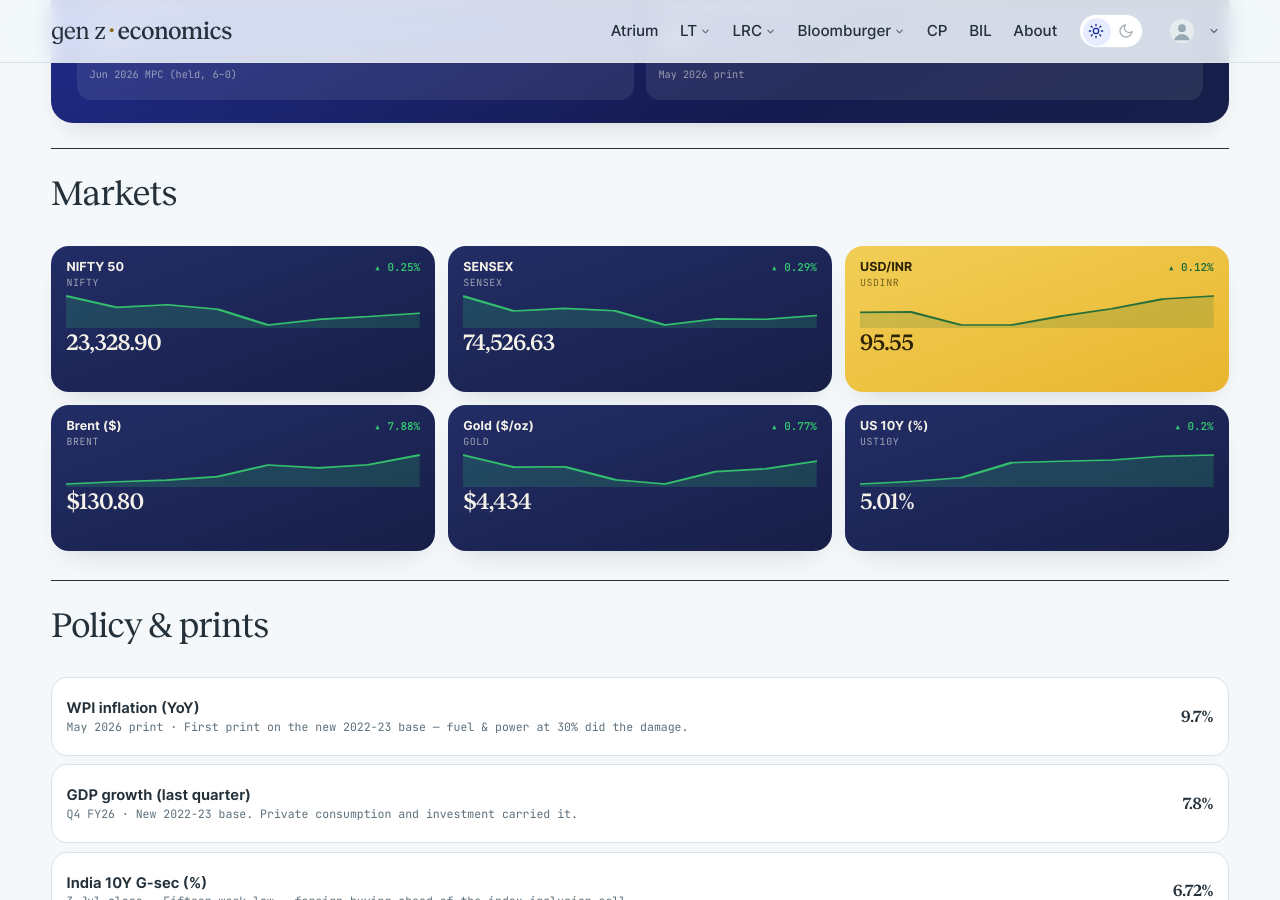
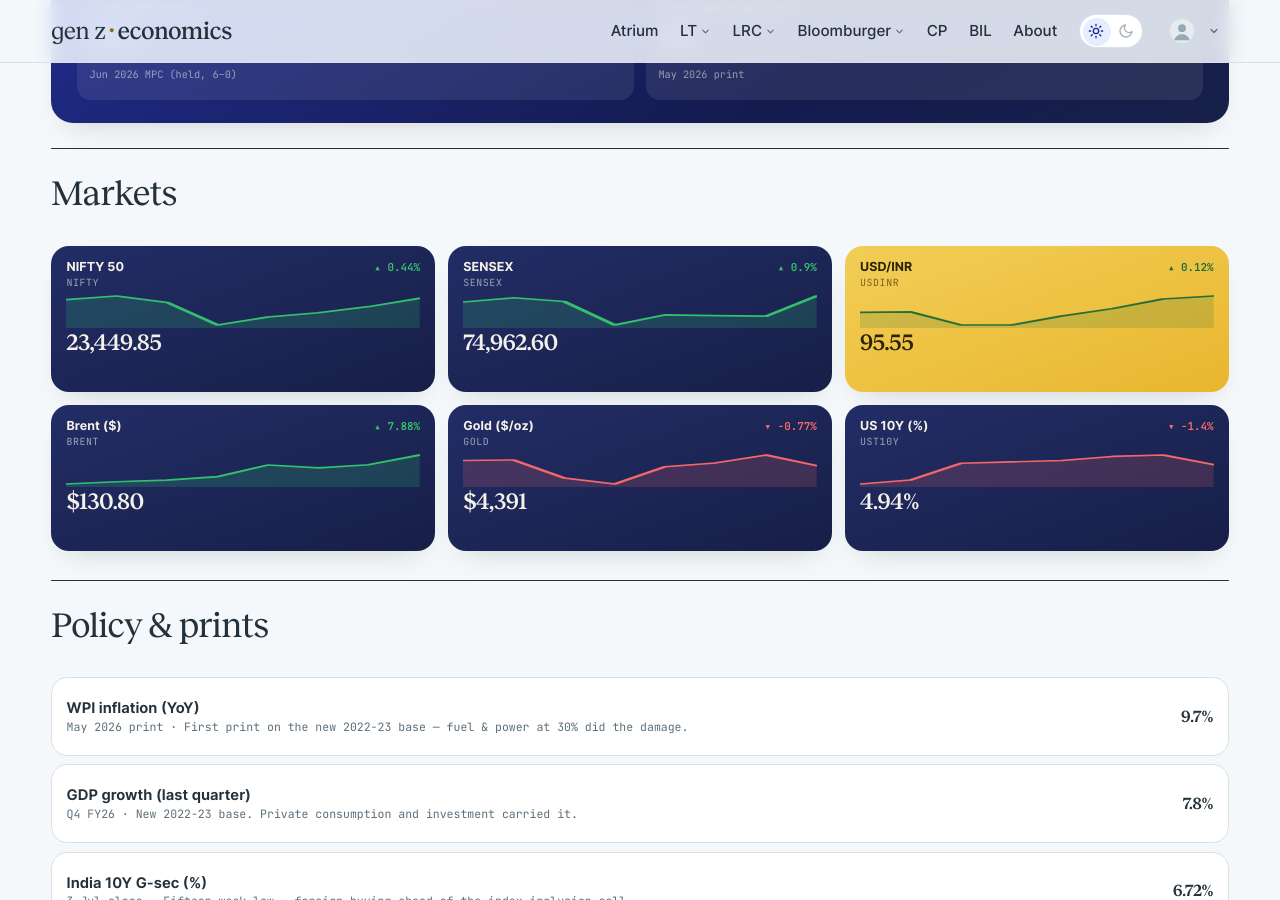
Before and after one commit to harsharya7021/genz-economics.com, a Jekyll site: the page built from macro-watch.html, in a window 1280 px wide and 900 px high, scrolled down 599 px. Built offline with Jekyll 4.4.1, drawn with Linux system fonts in a browser that asks for light colours; comment, search, counter and statistics services are not loaded.

Commit message:
data: morning market refresh

```diff
--- a/_data/macro.json
+++ b/_data/macro.json
@@ -1,34 +1,34 @@
 {
-  "as_of": "18 Sep 2026 close",
+  "as_of": "21 Sep 2026 close",
   "auto": {
     "nifty": {
       "label": "NIFTY 50",
-      "v": "23,328.90",
-      "chg": 0.25,
+      "v": "23,449.85",
+      "chg": 0.44,
       "spark": [
-        23635.1,
         23431.5,
         23477.801,
         23398.1,
         23118.6,
         23217.6,
         23270.6,
-        23328.9
+        23346.4,
+        23449.85
       ]
     },
     "sensex": {
       "label": "SENSEX",
-      "v": "74,526.63",
-      "chg": 0.29,
+      "v": "74,962.60",
+      "chg": 0.9,
       "spark": [
-        75577.578,
         74764.227,
         74902.594,
         74781.758,
         74003.82,
         74336.453,
         74314.594,
-        74526.633
+        74294.961,
+        74962.602
       ]
     },
     "usdinr": {
@@ -63,32 +63,32 @@
     },
     "gold": {
       "label": "Gold ($/oz)",
-      "v": "$4,434",
-      "chg": 0.77,
+      "v": "$4,391",
+      "chg": -0.77,
       "spark": [
-        4460.7,
         4407.3,
         4408.9,
         4351.9,
         4332.8,
         4387.5,
         4399.7,
-        4433.7
+        4424.9,
+        4391.0
       ]
     },
     "ust10y": {
       "label": "US 10Y (%)",
-      "v": "5.01%",
-      "chg": 0.2,
+      "v": "4.94%",
+      "chg": -1.4,
       "spark": [
-        4.78,
         4.8,
         4.83,
         4.95,
         4.96,
         4.97,
         5.0,
-        5.01
+        5.01,
+        4.94
       ]
     }
   },
--- a/_data/markets.yml
+++ b/_data/markets.yml
@@ -2,38 +2,38 @@
 # USD/INR) are refreshed each weekday morning by the market-data workflow;
 # the India 10Y G-Sec line is maintained by hand. Do not hand-edit the
 # live tickers — the job overwrites them.
-as_of: 18 Sep 2026
+as_of: 21 Sep 2026
 tickers:
 - symbol: NIFTY 50
   code: ^NSEI
-  value: 23,328.90
-  change: '+58.30'
-  pct: +0.25%
+  value: 23,449.85
+  change: '+103.45'
+  pct: +0.44%
   dir: up
   spark:
-  - 23635.1
   - 23431.5
   - 23477.801
   - 23398.1
   - 23118.6
   - 23217.6
   - 23270.6
-  - 23328.9
+  - 23346.4
+  - 23449.85
 - symbol: SENSEX
   code: BSE
-  value: 74,526.63
-  change: '+212.04'
-  pct: +0.29%
+  value: 74,962.60
+  change: '+667.64'
+  pct: +0.90%
   dir: up
   spark:
-  - 75577.578
   - 74764.227
   - 74902.594
   - 74781.758
   - 74003.82
   - 74336.453
   - 74314.594
-  - 74526.633
+  - 74294.961
+  - 74962.602
 - symbol: USD / INR
   code: FX
   value: '95.55'
```
